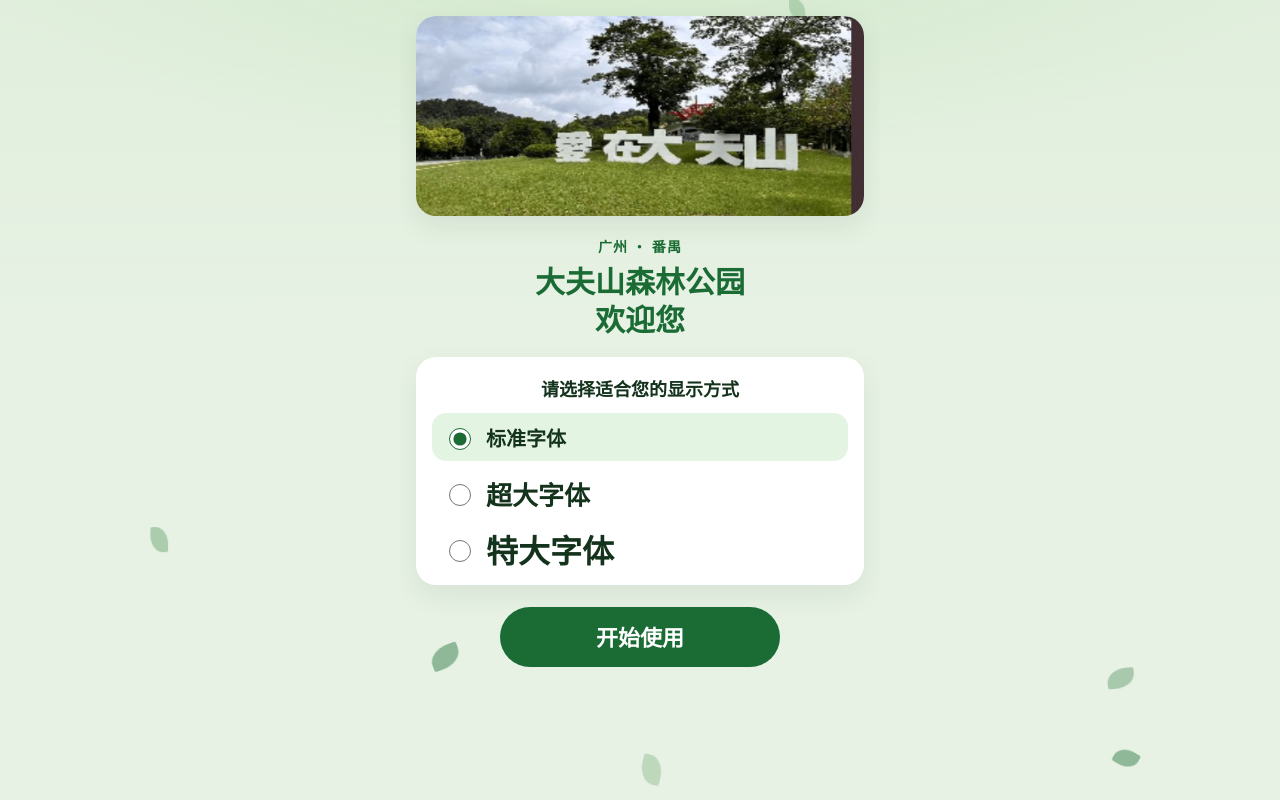
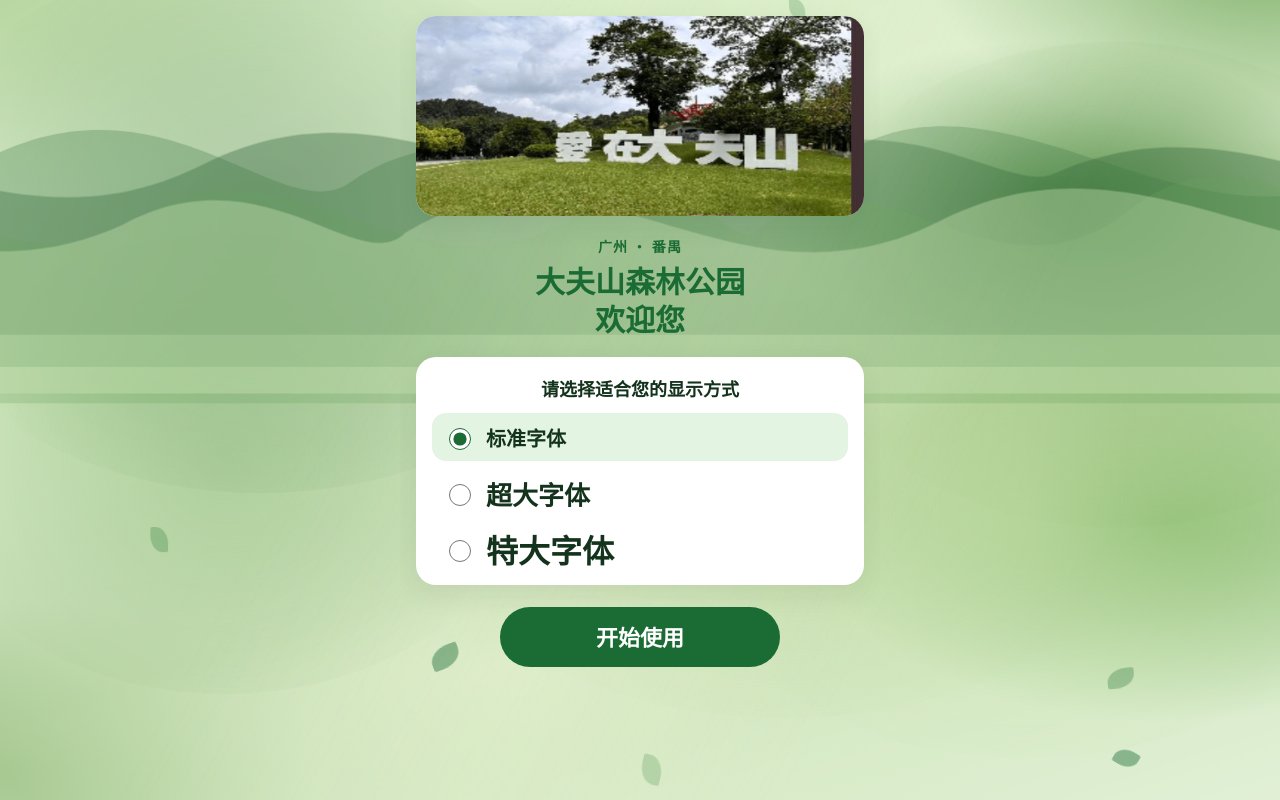
Before and after one commit to starfish85/dafushan-guide, a Vue app: page / in a window 1280 px wide. Built offline with nearby package versions, Linux system fonts and the light colour scheme; a small style sheet from the web is missing.

Commit message:
背景改成不规则森林绿，树冠随风像麦浪涌动
多层深浅绿斑和错开的树冠波纹慢慢推移，卡片区域仍保持好读。

```diff
--- a/src/components/ForestBackdrop.vue
+++ b/src/components/ForestBackdrop.vue
@@ -23,7 +23,50 @@ const leaves = Array.from({ length: 11 }, (_, i) => {
 
 <template>
   <div class="forest" aria-hidden="true">
-    <div class="haze" />
+    <div class="meadow" />
+    <i class="patch a" />
+    <i class="patch b" />
+    <i class="patch c" />
+    <i class="patch d" />
+    <i class="patch e" />
+
+    <div class="canopy">
+      <div class="track far">
+        <svg class="wave" viewBox="0 0 2400 320" preserveAspectRatio="none">
+          <path
+            fill="#245a32"
+            d="M0 188 C180 108 300 268 480 178 C660 92 780 262 960 172 C1080 130 1160 200 1200 188 C1380 108 1500 268 1680 178 C1860 92 1980 262 2160 172 C2280 130 2360 200 2400 188 L2400 320 L0 320 Z"
+          />
+        </svg>
+      </div>
+      <div class="track mid">
+        <svg class="wave" viewBox="0 0 2400 320" preserveAspectRatio="none">
+          <path
+            fill="#3d7a45"
+            d="M0 170 C140 78 280 250 420 148 C560 62 720 246 880 156 C1040 70 1140 210 1200 170 C1340 78 1480 250 1620 148 C1760 62 1920 246 2080 156 C2240 70 2340 210 2400 170 L2400 320 L0 320 Z"
+          />
+        </svg>
+      </div>
+      <div class="track near">
+        <svg class="wave" viewBox="0 0 2400 280" preserveAspectRatio="none">
+          <path
+            fill="#6aa35c"
+            d="M0 150 C100 70 200 220 320 132 C440 52 540 214 680 140 C800 64 920 228 1060 128 C1140 90 1180 170 1200 150 C1300 70 1400 220 1520 132 C1640 52 1740 214 1880 140 C2000 64 2120 228 2260 128 C2340 90 2380 170 2400 150 L2400 280 L0 280 Z"
+          />
+        </svg>
+      </div>
+      <div class="track mist">
+        <svg class="wave" viewBox="0 0 2400 240" preserveAspectRatio="none">
+          <path
+            fill="#cfe8b8"
+            d="M0 128 C160 48 280 196 460 118 C640 46 780 190 960 122 C1080 70 1160 160 1200 128 C1360 48 1480 196 1660 118 C1840 46 1980 190 2160 122 C2280 70 2360 160 2400 128 L2400 240 L0 240 Z"
+          />
+        </svg>
+      </div>
+    </div>
+
+    <div class="glint" />
+
     <span
       v-for="(leaf, i) in leaves"
       :key="i"
@@ -49,17 +92,245 @@ const leaves = Array.from({ length: 11 }, (_, i) => {
   overflow: hidden;
   z-index: 0;
 }
-.haze {
+.meadow {
   position: absolute;
-  inset: 0;
+  inset: -8%;
   background:
-    radial-gradient(90% 50% at 50% -8%, rgba(207, 232, 200, 0.85) 0%, transparent 58%),
-    linear-gradient(180deg, rgba(214, 232, 208, 0.35), transparent 40%);
+    radial-gradient(36% 30% at 8% 6%, #b7d6a0 0%, transparent 72%),
+    radial-gradient(32% 28% at 92% 2%, #7eaf68 0%, transparent 70%),
+    radial-gradient(48% 38% at 52% 14%, #d8edc6 0%, transparent 74%),
+    radial-gradient(28% 24% at 78% 28%, #4f8a48 0%, transparent 68%),
+    radial-gradient(40% 34% at 18% 48%, #c4e0b0 0%, transparent 72%),
+    radial-gradient(34% 30% at 86% 62%, #8fbf76 0%, transparent 70%),
+    radial-gradient(46% 36% at 42% 78%, #dcecc8 0%, transparent 76%),
+    radial-gradient(30% 26% at 10% 88%, #a8c992 0%, transparent 68%),
+    linear-gradient(162deg, #c5e0b4 0%, #e3f2d6 34%, #b7d4a4 58%, #d7ebc8 78%, #e8f4de 100%);
+  animation: meadow-sway 18s ease-in-out infinite;
+}
+.patch {
+  position: absolute;
+  display: block;
+  border-radius: 50%;
+}
+.patch.a {
+  width: 58vw;
+  height: 42vw;
+  left: -12%;
+  top: -8%;
+  background: radial-gradient(circle, rgba(46, 102, 52, 0.28) 0%, transparent 70%);
+  animation: patch-a 16s ease-in-out infinite;
+}
+.patch.b {
+  width: 50vw;
+  height: 38vw;
+  right: -14%;
+  top: 4%;
+  background: radial-gradient(circle, rgba(122, 168, 86, 0.34) 0%, transparent 72%);
+  animation: patch-b 20s ease-in-out infinite;
+}
+.patch.c {
+  width: 64vw;
+  height: 46vw;
+  left: 28%;
+  top: 18%;
+  background: radial-gradient(circle, rgba(196, 224, 160, 0.4) 0%, transparent 70%);
+  animation: patch-c 22s ease-in-out infinite;
+}
+.patch.d {
+  width: 48vw;
+  height: 36vw;
+  left: -8%;
+  bottom: 12%;
+  background: radial-gradient(circle, rgba(90, 148, 78, 0.22) 0%, transparent 72%);
+  animation: patch-d 19s ease-in-out infinite;
+}
+.patch.e {
+  width: 56vw;
+  height: 40vw;
+  right: -10%;
+  bottom: 4%;
+  background: radial-gradient(circle, rgba(210, 230, 176, 0.36) 0%, transparent 70%);
+  animation: patch-e 17s ease-in-out infinite;
+}
+.canopy {
+  position: absolute;
+  left: -5%;
+  width: 110%;
+  top: -6%;
+  height: 52%;
+}
+.track {
+  position: absolute;
+  left: 0;
+  width: 100%;
+  overflow: visible;
+}
+.track.far {
+  top: 0;
+  height: 86%;
+  opacity: 0.34;
+  animation: swell-far 9s ease-in-out infinite;
+}
+.track.mid {
+  top: 10%;
+  height: 88%;
+  opacity: 0.3;
+  animation: swell-mid 7.5s ease-in-out infinite;
+}
+.track.near {
+  top: 20%;
+  height: 86%;
+  opacity: 0.26;
+  animation: swell-near 6.2s ease-in-out infinite;
+}
+.track.mist {
+  top: 28%;
+  height: 78%;
+  opacity: 0.38;
+  animation: swell-mist 8.4s ease-in-out infinite;
+}
+.wave {
+  display: block;
+  width: 200%;
+  height: 100%;
+}
+.track.far .wave {
+  animation: roll 24s linear infinite;
+}
+.track.mid .wave {
+  animation: roll 17s linear infinite reverse;
+}
+.track.near .wave {
+  animation: roll 12s linear infinite;
+}
+.track.mist .wave {
+  animation: roll 15s linear infinite reverse;
+}
+.glint {
+  position: absolute;
+  inset: -20% -30%;
+  background: linear-gradient(
+    118deg,
+    transparent 32%,
+    rgba(255, 255, 230, 0.16) 46%,
+    transparent 58%
+  );
+  animation: glint 14s ease-in-out infinite;
 }
 .leaf {
   position: absolute;
   border-radius: 2px 70% 2px 70%;
   transform-origin: 60% 40%;
+}
+
+@keyframes meadow-sway {
+  0%,
+  100% {
+    transform: translate3d(0, 0, 0) scale(1);
+  }
+  50% {
+    transform: translate3d(-2.4%, 1.2%, 0) scale(1.05);
+  }
+}
+@keyframes patch-a {
+  0%,
+  100% {
+    transform: translate3d(0, 0, 0);
+  }
+  50% {
+    transform: translate3d(8%, 5%, 0);
+  }
+}
+@keyframes patch-b {
+  0%,
+  100% {
+    transform: translate3d(0, 0, 0);
+  }
+  50% {
+    transform: translate3d(-7%, 4%, 0);
+  }
+}
+@keyframes patch-c {
+  0%,
+  100% {
+    transform: translate3d(0, 0, 0);
+  }
+  50% {
+    transform: translate3d(5%, -6%, 0);
+  }
+}
+@keyframes patch-d {
+  0%,
+  100% {
+    transform: translate3d(0, 0, 0);
+  }
+  50% {
+    transform: translate3d(6%, -4%, 0);
+  }
+}
+@keyframes patch-e {
+  0%,
+  100% {
+    transform: translate3d(0, 0, 0);
+  }
+  50% {
+    transform: translate3d(-5%, -3%, 0);
+  }
+}
+@keyframes swell-far {
+  0%,
+  100% {
+    transform: translate3d(0, 0, 0) scaleY(1);
+  }
+  50% {
+    transform: translate3d(0, 3%, 0) scaleY(1.08);
+  }
+}
+@keyframes swell-mid {
+  0%,
+  100% {
+    transform: translate3d(0, 0, 0) scaleY(1);
+  }
+  50% {
+    transform: translate3d(0, -2.5%, 0) scaleY(1.1);
+  }
+}
+@keyframes swell-near {
+  0%,
+  100% {
+    transform: translate3d(0, 0, 0) scaleY(1);
+  }
+  50% {
+    transform: translate3d(0, 3.5%, 0) scaleY(1.12);
+  }
+}
+@keyframes swell-mist {
+  0%,
+  100% {
+    transform: translate3d(0, 0, 0) scaleY(1);
+  }
+  50% {
+    transform: translate3d(0, -3%, 0) scaleY(1.07);
+  }
+}
+@keyframes roll {
+  0% {
+    transform: translate3d(0, 0, 0);
+  }
+  100% {
+    transform: translate3d(-50%, 0, 0);
+  }
+}
+@keyframes glint {
+  0%,
+  100% {
+    transform: translate3d(-8%, 0, 0);
+    opacity: 0.35;
+  }
+  50% {
+    transform: translate3d(10%, 2%, 0);
+    opacity: 0.7;
+  }
 }
 </style>
 
--- a/src/styles/global.css
+++ b/src/styles/global.css
@@ -1,6 +1,6 @@
 :root {
-  --bg: #e7f2e4;
-  --bg-deep: #cfe3cb;
+  --bg: #d6ead0;
+  --bg-deep: #b7d4a6;
   --surface: #ffffff;
   --text: #14331c;
   --muted: #35543c;
```
